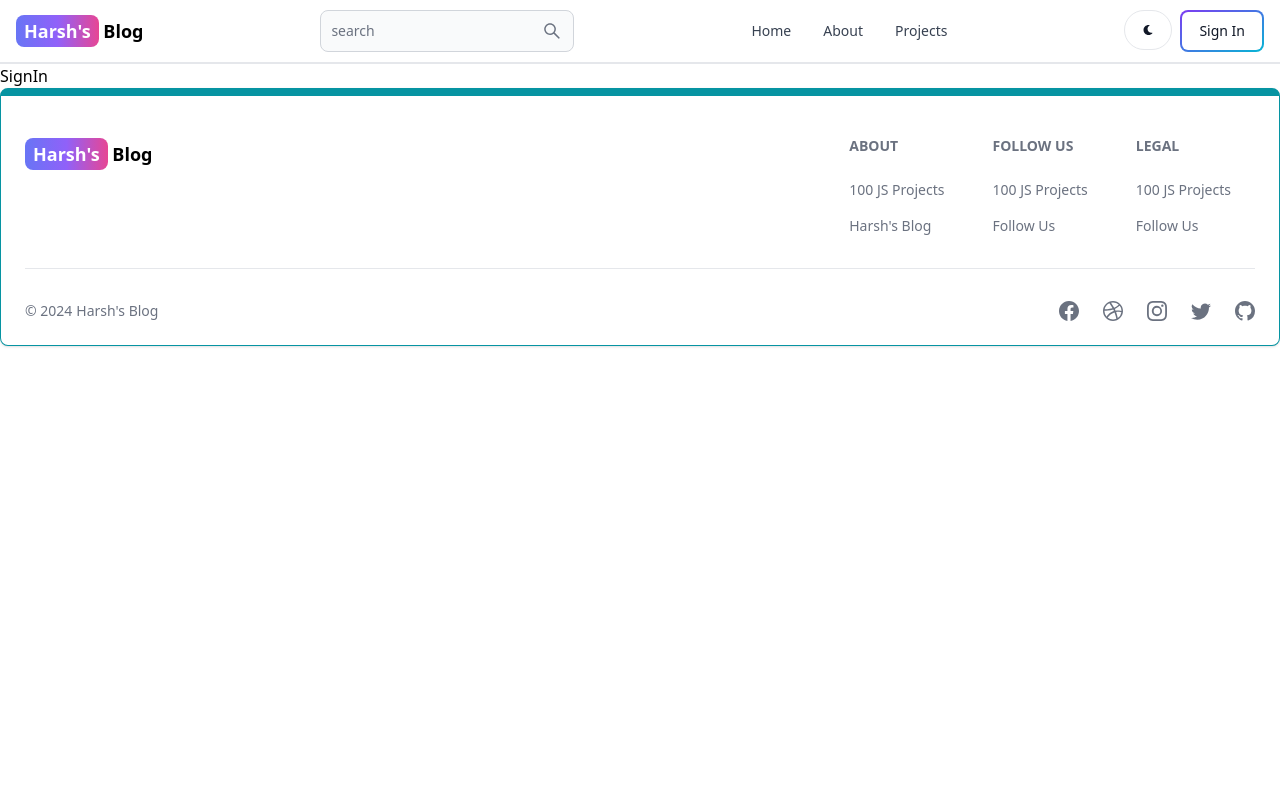
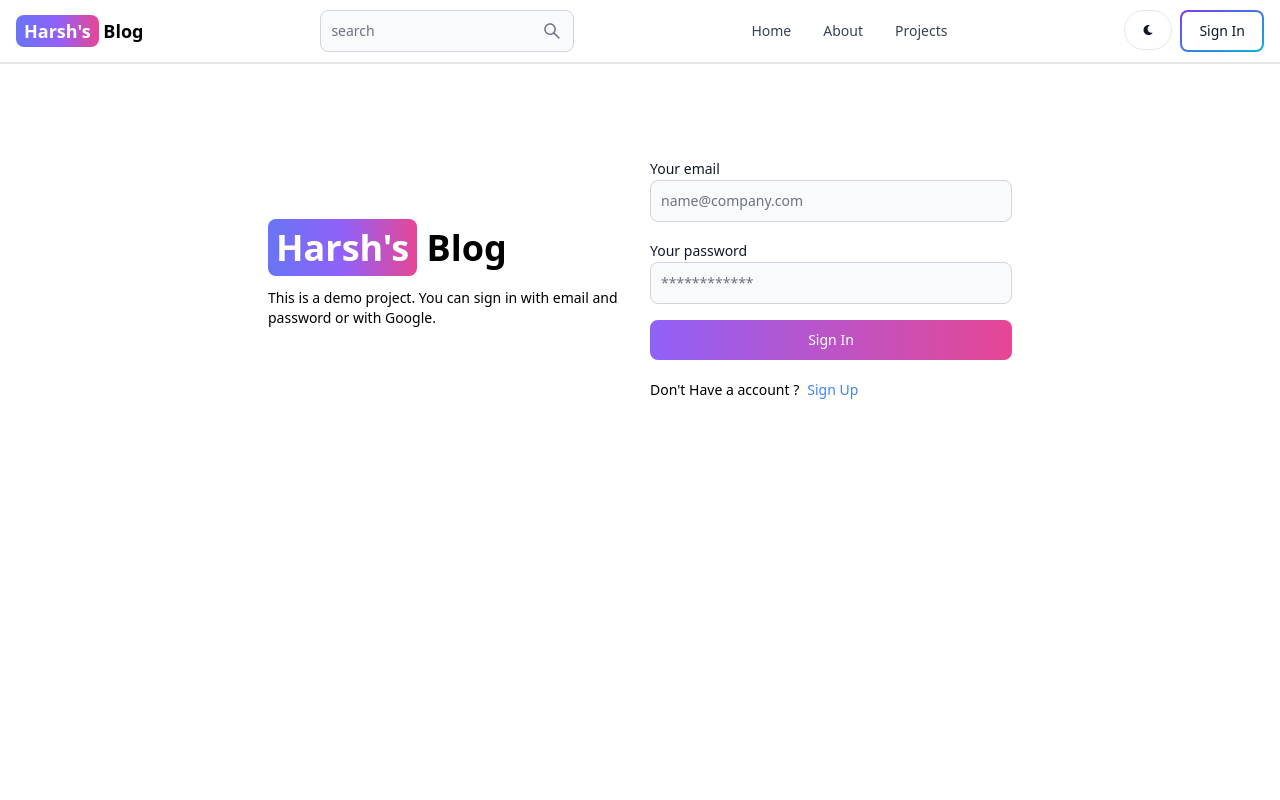
Before and after one commit to Harsh71019/mern-blog, a React app in the folder client/: page /signin in a window 1280 px wide. Shown: the top 800 px of the page. Built offline with nearby package versions, Linux system fonts and the light colour scheme; the HTML template or start-up script is replaced by a standard one.

Commit message:
complete sign in

```diff
--- a/client/src/pages/SignIn.jsx
+++ b/client/src/pages/SignIn.jsx
@@ -1,5 +1,122 @@
-const SignIn = () => {
-  return <div>SignIn</div>;
+import { Alert, Button, Label, Spinner, TextInput } from 'flowbite-react';
+import { useState } from 'react';
+import { Link, useNavigate } from 'react-router-dom';
+
+const SignUp = () => {
+  const [formData, setFormData] = useState({});
+  const [errorMessage, setErrorMessage] = useState(null);
+  const [loading, setLoading] = useState(false);
+
+  const navigate = useNavigate();
+
+  const handleChange = (e) => {
+    setFormData({
+      ...formData,
+      [e.target.id]: e.target.value,
+    });
+  };
+
+  const handleSubmit = async (e) => {
+    e.preventDefault();
+    if (!formData.username || !formData.email || !formData.password) {
+      return setErrorMessage('Please fill out all fields');
+    }
+    try {
+      setLoading(true);
+      setErrorMessage(null);
+      const res = await fetch('/api/auth/signin', {
+        method: 'POST',
+        headers: {
+          'Content-Type': 'application/json',
+        },
+        body: JSON.stringify(formData),
+      });
+
+      const data = await res.json();
+
+      if (data.success === false) {
+        setErrorMessage(data.message);
+      }
+
+      if (res.ok) {
+        navigate('/');
+      }
+
+      setLoading(false);
+    } catch (error) {
+      setLoading(false);
+      if (error) {
+        return setErrorMessage('Something went wrong please try again!');
+      }
+    }
+  };
+
+  return (
+    <div className='min-h-screen mt-20'>
+      <div className='flex p-3 max-w-3xl mx-auto flex-col md:flex-row md:items-center gap-5'>
+        <div className='flex-1'>
+          {/* Left */}
+          <Link to='/' className='font-bold dark:text-white text-4xl'>
+            <span className='px-2 py-1 bg-gradient-to-r from-indigo-500 via-purple-500 to-pink-500 rounded-lg text-white '>
+              Harsh's
+            </span>{' '}
+            Blog
+          </Link>
+          <p className='text-sm mt-5'>
+            This is a demo project. You can sign in with email and password or
+            with Google.
+          </p>
+        </div>
+        <div className='flex-1'>
+          {/* right */}
+          <form className='flex flex-col gap-4' onSubmit={handleSubmit}>
+            <div className=''>
+              <Label value='Your email'></Label>
+              <TextInput
+                type='email'
+                placeholder='name@company.com'
+                id='email'
+                onChange={handleChange}
+              />
+            </div>{' '}
+            <div className=''>
+              <Label value='Your password'></Label>
+              <TextInput
+                type='password'
+                placeholder='************'
+                id='password'
+                onChange={handleChange}
+              />
+            </div>
+            <Button
+              gradientDuoTone='purpleToPink'
+              type='submit'
+              disabled={loading}
+            >
+              {loading ? (
+                <Spinner size='sm'>
+                  <span>Loading...</span>
+                </Spinner>
+              ) : (
+                'Sign In'
+              )}
+            </Button>
+          </form>
+          <div className='flex gap-2 text-sm mt-5'>
+            <span>Don't Have a account ?</span>
+            <Link className='text-blue-500' to='/signup'>
+              Sign Up
+            </Link>
+          </div>
+          {errorMessage && (
+            <Alert className='mt-5' color='failure'>
+              {errorMessage}
+            </Alert>
+          )}
+        </div>
+      </div>
+    </div>
+  );
 };
 
-export default SignIn;
+export default SignUp;
```
